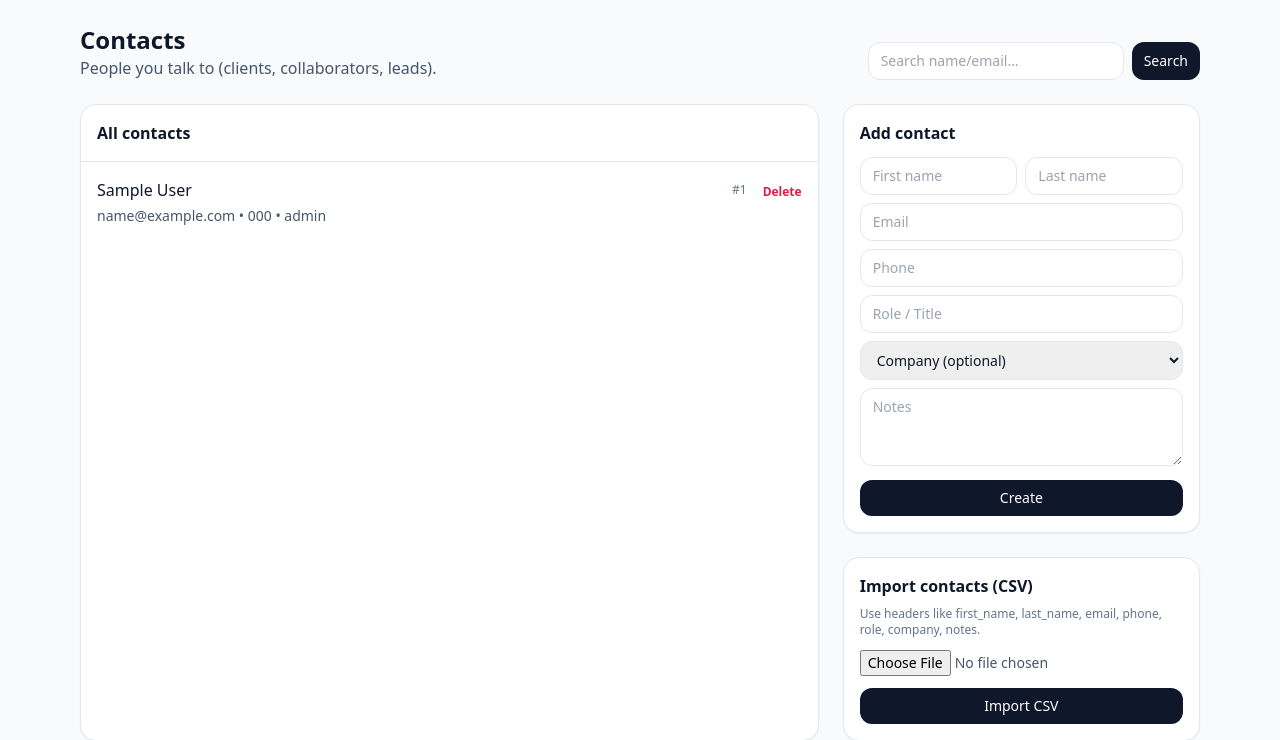
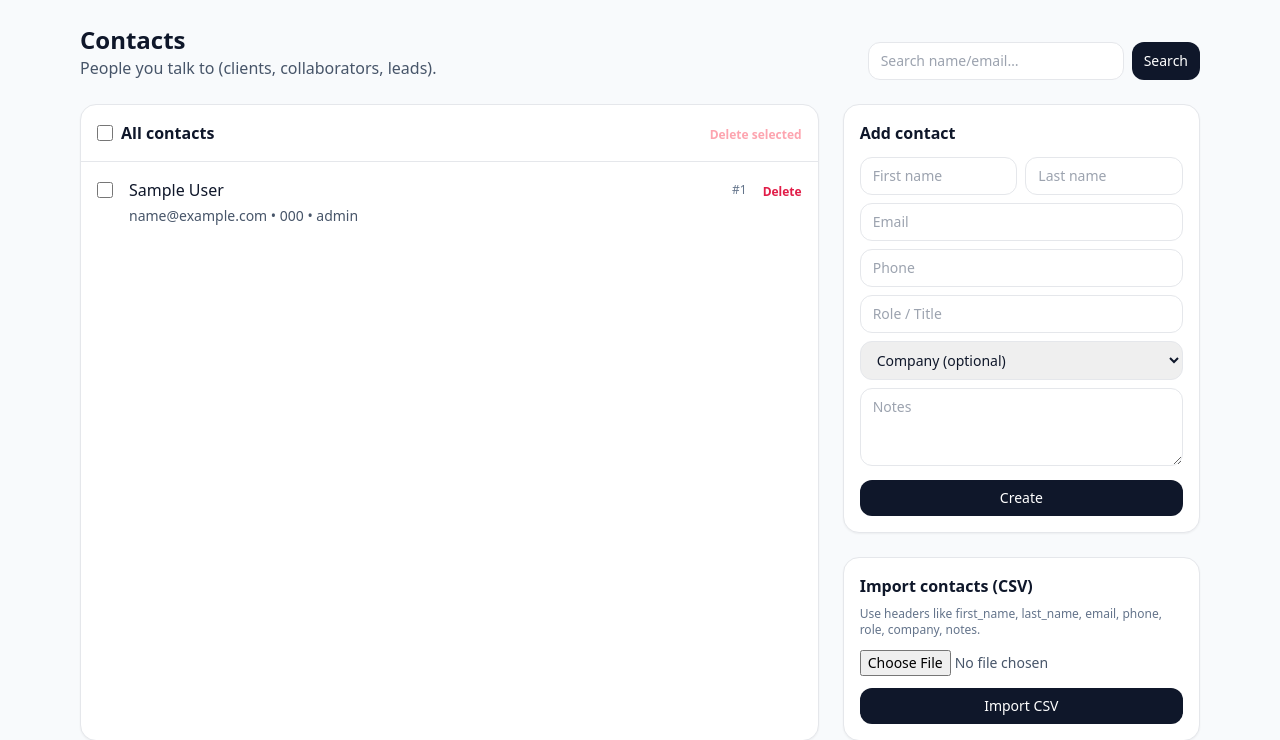
Before and after one commit to tompat1/rynell_freelance_crm, a FastAPI app: page /contacts in a window 1280 px wide. Shown: the part 49-789 px from the top of the page. Run offline with FastAPI, Linux system fonts and the light colour scheme; tables that the repository leaves empty hold one stand-in row (values such as "Sample post"); some libraries are stand-ins or nearby versions.

Commit message:
Add bulk delete for contacts

```diff
--- a/app/main.py
+++ b/app/main.py
@@ -353,35 +353,50 @@ def contacts_update(
         add_activity(session, "UPDATE", "Contact", c.id, f"Updated contact: {c.first_name} {c.last_name}", changes=changes)
     return RedirectResponse(url=f"/contacts/{c.id}", status_code=303)
 
-@app.post("/contacts/{contact_id}/delete")
-def contacts_delete(contact_id: int, next_url: str = Form("/contacts"), session=Depends(session_dep)):
-    contact = session.get(Contact, contact_id)
-    if not contact:
-        raise HTTPException(404, "Contact not found")
+def delete_contact(session, contact: Contact) -> None:
     full_name = f"{contact.first_name} {contact.last_name}"
-    leads = session.exec(select(Lead).where(Lead.contact_id == contact_id)).all()
+    leads = session.exec(select(Lead).where(Lead.contact_id == contact.id)).all()
     for lead in leads:
         lead.contact_id = None
         lead.updated_at = now_utc()
         session.add(lead)
-    projects = session.exec(select(Project).where(Project.contact_id == contact_id)).all()
+    projects = session.exec(select(Project).where(Project.contact_id == contact.id)).all()
     for project in projects:
         project.contact_id = None
         project.updated_at = now_utc()
         session.add(project)
-    assets = session.exec(select(Asset).where(Asset.contact_id == contact_id)).all()
+    assets = session.exec(select(Asset).where(Asset.contact_id == contact.id)).all()
     for asset in assets:
         asset.contact_id = None
         session.add(asset)
-    events = session.exec(select(Event).where(Event.contact_id == contact_id)).all()
+    events = session.exec(select(Event).where(Event.contact_id == contact.id)).all()
     for event in events:
         event.contact_id = None
         event.updated_at = now_utc()
         session.add(event)
     session.delete(contact)
     session.commit()
-    add_activity(session, "DELETE", "Contact", contact_id, f"Deleted contact: {full_name}")
+    add_activity(session, "DELETE", "Contact", contact.id, f"Deleted contact: {full_name}")
+
+@app.post("/contacts/{contact_id}/delete")
+def contacts_delete(contact_id: int, next_url: str = Form("/contacts"), session=Depends(session_dep)):
+    contact = session.get(Contact, contact_id)
+    if not contact:
+        raise HTTPException(404, "Contact not found")
+    delete_contact(session, contact)
     return RedirectResponse(url=next_url, status_code=303)
+
+@app.post("/contacts/bulk-delete")
+def contacts_bulk_delete(
+    contact_ids: list[int] = Form([]),
+    session=Depends(session_dep),
+):
+    if not contact_ids:
+        return RedirectResponse(url="/contacts?error=missing_selection", status_code=303)
+    contacts = session.exec(select(Contact).where(Contact.id.in_(contact_ids))).all()
+    for contact in contacts:
+        delete_contact(session, contact)
+    return RedirectResponse(url="/contacts", status_code=303)
 
 # ---------- Companies ----------
 @app.get("/companies", response_class=HTMLResponse)
--- a/app/templates/contacts.html
+++ b/app/templates/contacts.html
@@ -24,13 +24,27 @@
       Please choose a CSV file to import.
     </div>
   {% endif %}
+  {% if error == "missing_selection" %}
+    <div class="mt-4 rounded-xl border border-rose-200 bg-rose-50 px-4 py-3 text-sm text-rose-900">
+      Select at least one contact to delete.
+    </div>
+  {% endif %}
 
   <div class="grid md:grid-cols-3 gap-6 mt-6">
     <div class="md:col-span-2 bg-white border rounded-2xl shadow-sm overflow-hidden">
-      <div class="p-4 border-b font-semibold">All contacts</div>
+      <div class="p-4 border-b flex items-center justify-between gap-4">
+        <div class="flex items-center gap-2">
+          <input id="select-all-contacts" type="checkbox" class="h-4 w-4 rounded border-slate-300 text-slate-900"/>
+          <label for="select-all-contacts" class="font-semibold">All contacts</label>
+        </div>
+        <form id="bulk-delete-form" method="post" action="/contacts/bulk-delete" onsubmit="return confirm('Delete selected contacts?');">
+          <button type="submit" class="text-xs font-semibold text-rose-600 hover:text-rose-700 disabled:text-rose-300" disabled>Delete selected</button>
+        </form>
+      </div>
       <div class="divide-y">
         {% for c in contacts %}
           <div class="flex items-start justify-between gap-4 p-4 hover:bg-slate-50">
+            <input form="bulk-delete-form" type="checkbox" name="contact_ids" value="{{ c.id }}" class="mt-1 h-4 w-4 rounded border-slate-300 text-slate-900 contact-select"/>
             <a href="/contacts/{{ c.id }}" class="flex-1">
               <div class="flex items-center justify-between">
                 <div class="font-medium">{{ c.first_name }} {{ c.last_name }}</div>
@@ -84,4 +98,31 @@
       </div>
     </div>
   </div>
+
+  <script>
+    const selectAll = document.getElementById("select-all-contacts");
+    const bulkDeleteButton = document.querySelector("#bulk-delete-form button");
+    const contactCheckboxes = Array.from(document.querySelectorAll(".contact-select"));
+
+    const updateBulkDeleteState = () => {
+      const anyChecked = contactCheckboxes.some((checkbox) => checkbox.checked);
+      bulkDeleteButton.disabled = !anyChecked;
+      if (contactCheckboxes.length) {
+        const allChecked = contactCheckboxes.every((checkbox) => checkbox.checked);
+        selectAll.checked = allChecked;
+        selectAll.indeterminate = !allChecked && anyChecked;
+      }
+    };
+
+    selectAll.addEventListener("change", (event) => {
+      contactCheckboxes.forEach((checkbox) => {
+        checkbox.checked = event.target.checked;
+      });
+      updateBulkDeleteState();
+    });
+
+    contactCheckboxes.forEach((checkbox) => {
+      checkbox.addEventListener("change", updateBulkDeleteState);
+    });
+  </script>
 {% endblock %}
```
